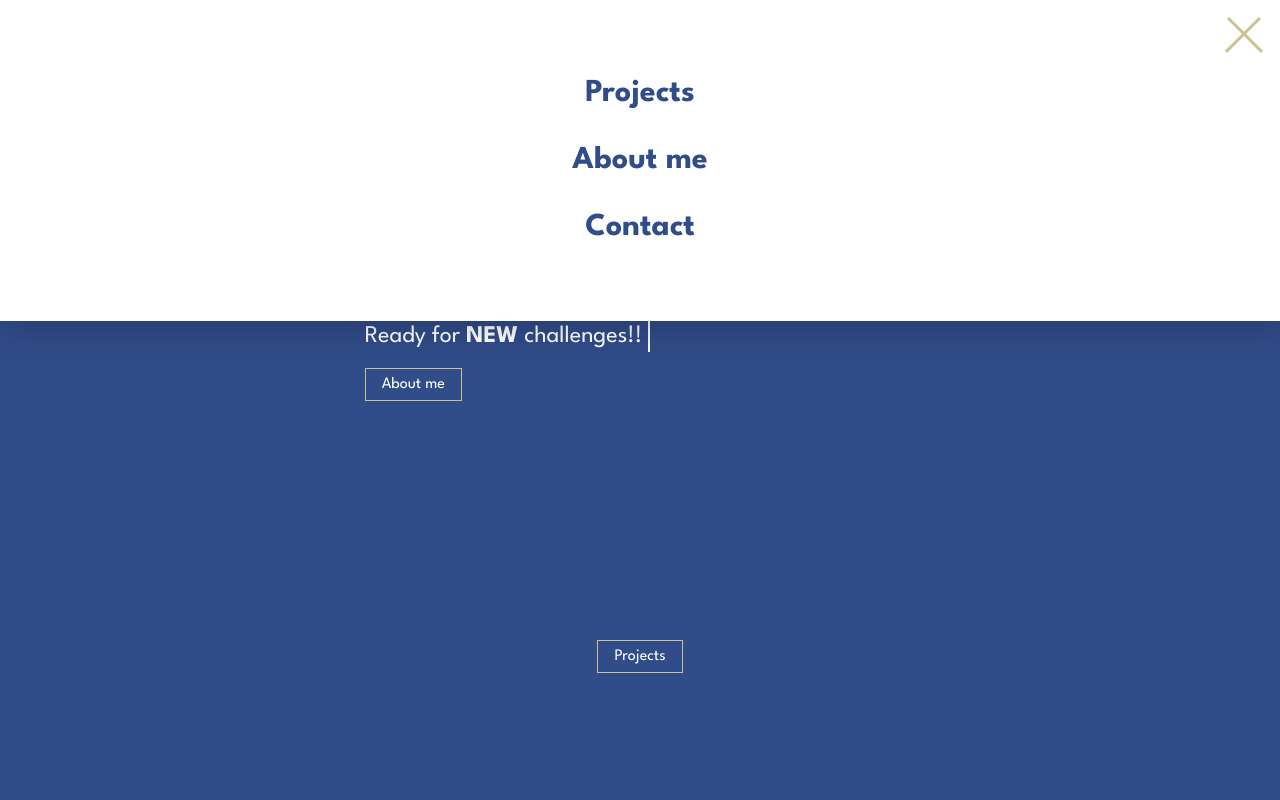
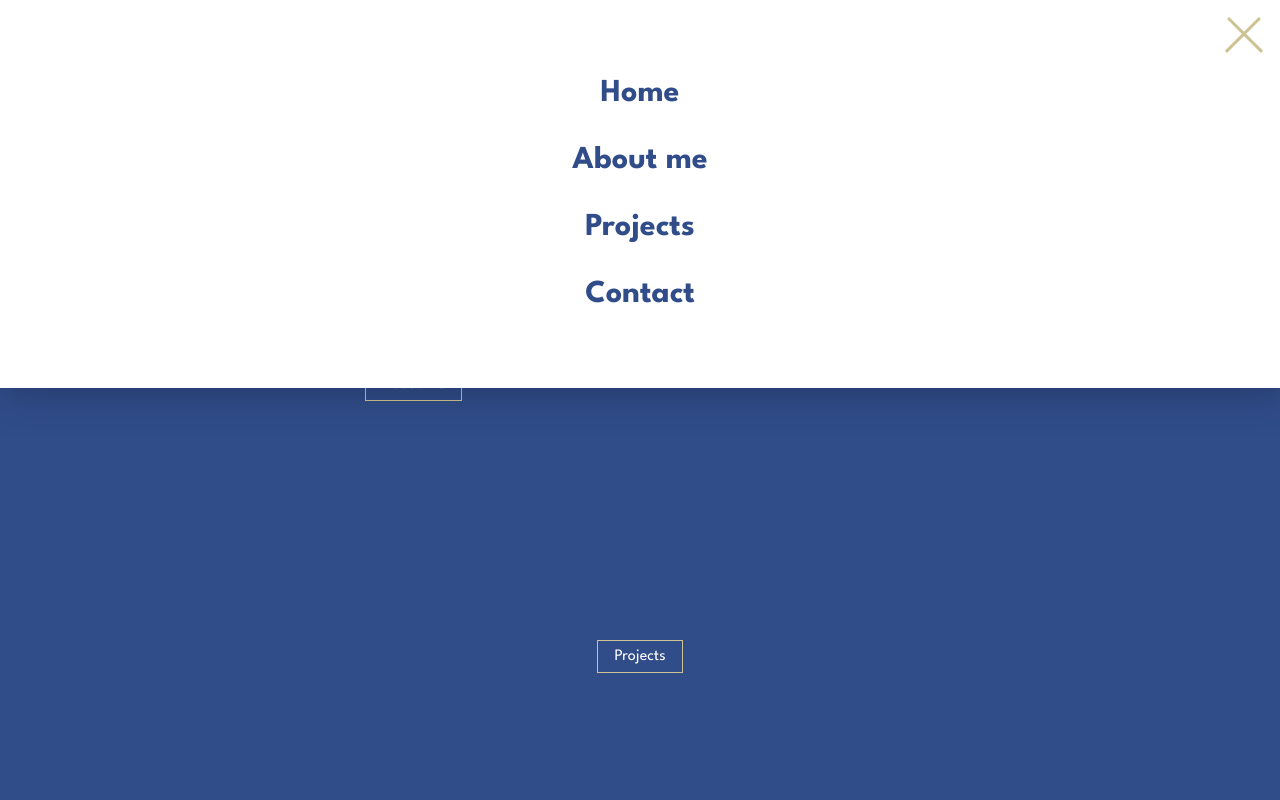
Before and after one commit to ggonzaloo10/project-3, a React (Create React App) app: page / in a window 1280 px wide. Both pictures are taken after a click on the element 1240 px from the left and 33 px from the top of the page. Shown: the top 800 px of the page. Built offline with nearby package versions, Linux system fonts and the light colour scheme.

Commit message:
Update header.jsx

```diff
--- a/src/components/header/header.jsx
+++ b/src/components/header/header.jsx
@@ -1,4 +1,5 @@
 import React, { useState } from "react";
+import { Link } from "react-router-dom";
 import './style-header.css';
 
 export default function Header() {
@@ -25,9 +26,10 @@
         </svg>
         }
         </div>
-        { stateMenu && <div className="menu-links">
-            <a href="#projects">Projects</a>
-            <a href="#aboutMe">About me</a>
+        {stateMenu && <div className="menu-links">
+            <Link to={"/home"}>Home</Link>
+            <Link to={"/about-me"}>About me</Link>
+            <Link to={"/projects"}>Projects</Link>
             <a href="#contact">Contact</a>
         </div>}
     </header>;
```
